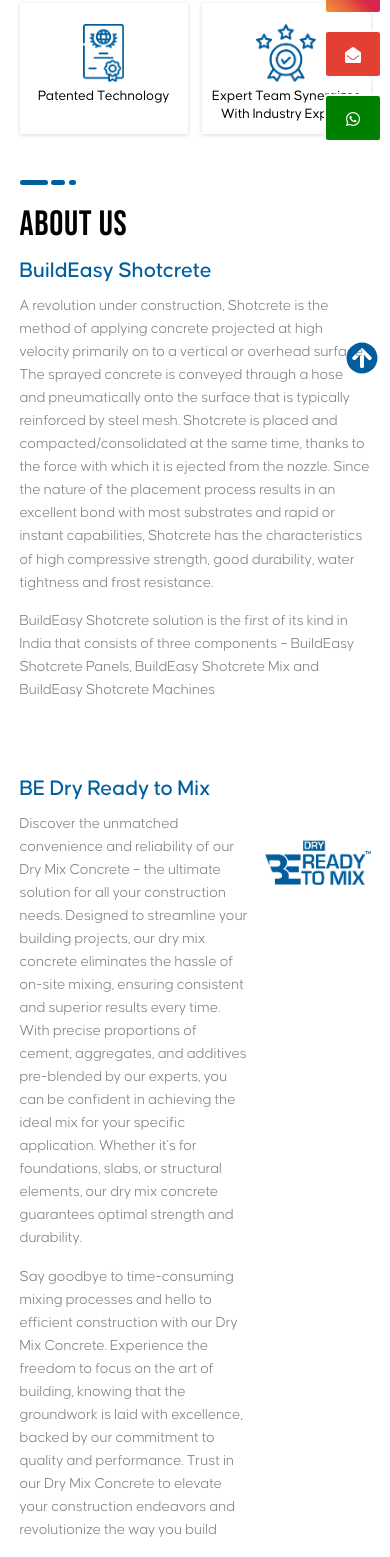
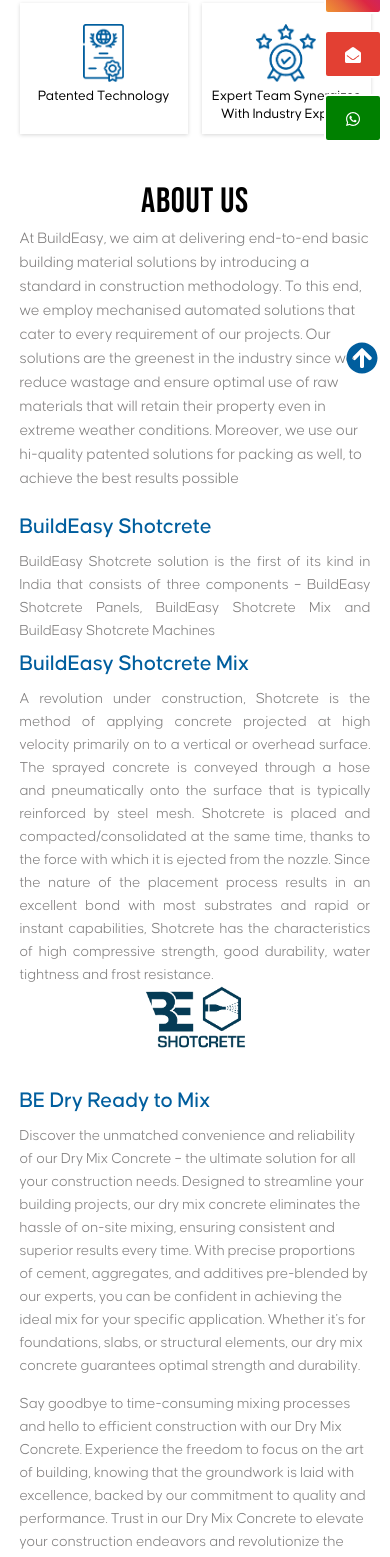
Before and after one commit to nandakumaras11/BuildEasy, a React (Vite) app: page / in a window 390 px wide. Shown: the part 435-1992 px from the top of the page. Built offline with nearby package versions, Linux system fonts and the light colour scheme.

Commit message:
Release 3

```diff
--- a/src/Components/Slider/Slider.tsx
+++ b/src/Components/Slider/Slider.tsx
@@ -23,7 +23,7 @@
         },
         {
             sliderText1: "Piller Mix",
-            sliderText2: "Unveiling the Perfect Strength-Smoothness Blend",
+            sliderText2: "Building Sturdy Pillars and Beams with Ease",
             sliderText3: "Best for long lasting pillers",
             productImage: pillerMix
         }
--- a/src/Home/Home.css
+++ b/src/Home/Home.css
@@ -1,3 +1,6 @@
+.tJustify{
+    text-align: justify;
+}
 .bannerContainer {
     background-image: url(/images/bannerbg.jpg);
     /* height: 78dvh; */
@@ -52,9 +55,22 @@
 .aboutContainer {
     padding: var(--padding);
     margin-top: 18%;
-    justify-content: space-between;
-
-    display: flex;
+    .aboutBEText{
+        color: var(--gray);
+        text-align: left;
+        line-height: 1.5;
+    }
+    .aboutBE_Container{
+        display: flex;
+        flex-direction: column;
+        justify-content: center;
+        align-items: center;
+    }
+    .shortCreateBEAbout{
+        display: flex;
+        padding: 4% 0%;
+        justify-content: space-between;
+    }
 }
 
 
@@ -211,7 +227,7 @@
         }
 
         .column2 {
-            width: 50%;
+            width: 100%;
             padding: 25%;
             background-position: center;
             background-size: contain;
@@ -561,6 +577,7 @@
 /* howItWorks */
 .howItWorksContainer {
     padding: var(--padding2);
+    padding-bottom: 5%;
     margin: 6% 0% 0% 0%;
 
     .productHead {
--- a/src/Home/Home.tsx
+++ b/src/Home/Home.tsx
@@ -1,11 +1,8 @@
 import { SliderSimple } from "../Components/Slider/Slider"
 import "./Home.css"
-import panel1 from "../assets/panel1.png";
-import panel2 from "../assets/panel2.png";
-import panel3 from "../assets/panel3.png";
 import house from "../assets/house.png";
 import shotcreteMachine from "../assets/shortcreteMachine.png";
-import { FaArrowCircleUp, FaHandshake, FaQuoteRight,FaArrowRight } from "react-icons/fa";
+import { FaArrowCircleUp, FaHandshake, FaQuoteRight, FaArrowRight } from "react-icons/fa";
 import "slick-carousel/slick/slick.css";
 import "slick-carousel/slick/slick-theme.css";
 import Slider from "react-slick";
@@ -14,27 +11,46 @@
 import { useState } from "react";
 import { motion } from "framer-motion"
 import { useNavigate } from "react-router-dom";
-import hundred from "../assets/100.png";
+// import hundred from "../assets/100.png";
 import shortcreteLogo from "../assets/shortcreteLogo.png";
 import dryLogo from "../assets/dry.png";
+import shortcreteAdv from "../assets/shortcreteadv.png"
 import { ProductDetails, fasterStrongerSavings, howItWorks, productsProps, shotcretePanels } from "../constant";
 // import aboutImage from "../assets/about.png"
 
 function About() {
-  return (<section className="aboutContainer" data-aos="slide-up">
-    <div className="aboutImage wm100" id="about"  style={{ backgroundImage: `url(${shortcreteLogo})` }}></div>
-    <div className="aboutText wm100">
-      <div className="line">
+  return (<section className="aboutContainer" id="about" data-aos="slide-up">
+    <div className="aboutBE_Container">
+      {/* <div className="line">
         <div className="first"></div>
         <div className="second"></div>
         <div className="third"></div>
-      </div>
+      </div> */}
       <div className="aboutUsHead2">About Us</div>
-      <div className="aboutUsHead1">BuildEasy Shotcrete</div>
-      <div className="aboutUsContent">
-        A revolution under construction, Shotcrete is the method of applying concrete projected at high velocity primarily on to a vertical or overhead surface. The sprayed concrete is conveyed through a hose and pneumatically onto the surface that is typically reinforced by steel mesh. Shotcrete is placed and compacted/consolidated at the same time, thanks to the force with which it is ejected from the nozzle. Since the nature of the placement process results in an excellent bond with most substrates and rapid or instant capabilities, Shotcrete has the characteristics of high compressive strength, good durability, water tightness and frost resistance.
-        <p> BuildEasy Shotcrete solution is the first of its kind in India that consists of three components – BuildEasy Shotcrete Panels, BuildEasy Shotcrete Mix and BuildEasy Shotcrete Machines
-        </p>
+      <div className="aboutBEText tJustify">At BuildEasy, we aim at delivering end-to-end basic
+        building material solutions by introducing a standard in
+        construction methodology. To this end, we employ
+        mechanised automated solutions that cater to every
+        requirement of our projects. Our solutions are the greenest
+        in the industry since we reduce wastage and ensure optimal
+        use of raw materials that will retain their property even in
+        extreme weather conditions. Moreover, we use our
+        hi-quality patented solutions for packing as well, to achieve
+        the best results possible</div>
+    </div>
+    <div className="shortCreateBEAbout">
+      <div className="aboutImage wm100" style={{ backgroundImage: `url(${shortcreteLogo})` }}></div>
+      <div className="aboutText wm100">
+
+        <div className="aboutUsHead1">BuildEasy Shotcrete</div>
+        <div className="aboutUsContent tJustify">
+          BuildEasy Shotcrete solution is the first of its kind in India that consists of three components – BuildEasy Shotcrete Panels, BuildEasy Shotcrete Mix and BuildEasy Shotcrete Machines
+        </div>
+        <div className="aboutUsHead1">BuildEasy Shotcrete Mix</div>
+        <div className="aboutUsContent tJustify">
+          A revolution under construction, Shotcrete is the method of applying concrete projected at high velocity primarily on to a vertical or overhead surface. The sprayed concrete is conveyed through a hose and pneumatically onto the surface that is typically reinforced by steel mesh. Shotcrete is placed and compacted/consolidated at the same time, thanks to the force with which it is ejected from the nozzle. Since the nature of the placement process results in an excellent bond with most substrates and rapid or instant capabilities, Shotcrete has the characteristics of high compressive strength, good durability, water tightness and frost resistance.
+
+        </div>
       </div>
     </div>
   </section>);
@@ -43,16 +59,16 @@
 
 
 function ShortcreteProducts() {
-  return (<section className="shortcreteproductContainer" id="product" data-aos-offset="500" data-aos="slide-up">
+  return (<section className="shortcreteproductContainer" data-aos-offset="500" data-aos="slide-up">
     <div className="shortcreteImage"></div>
     <div className="shortcreteContent">
       <div className="shortcreteContentContent1">Buildeasy</div>
       <div className="shortcreteContentContent2">Shotcrete Products</div>
-      <div className="shortcreteContentContent3"> Introducing the groundbreaking BE Shotcrete Mix, proudly developed by BuildEasy as our exclusive proprietary product. With an impeccable combination of raw materials in the perfect ratio, this innovative mix redefines construction standards. Offering unrivaled strength and durability, BE Shotcrete Mix is designed to excel in various applications. From structural reinforcements to rapid repairs, its versatility knows no bounds. Crafted with precision and expertise, this game-changing product ensures consistent and reliable results on every project. Embrace the future of construction with confidence, as BE Shotcrete Mix from BuildEasy revolutionizes the way you build, delivering exceptional performance and quality like never before
-        <div><FaArrowRight className="icon"/> Cement</div>
-        <div> <FaArrowRight className="icon"/> Sand</div>
-        <div><FaArrowRight className="icon"/>  Aggregates (with size less than 10mm only)</div>
-        <div><FaArrowRight className="icon"/> Fiber & Admixtures etc.</div>
+      <div className="shortcreteContentContent3 tJustify"> Introducing the groundbreaking BE Shotcrete Mix, proudly developed by BuildEasy as our exclusive proprietary product. With an impeccable combination of raw materials in the perfect ratio, this innovative mix redefines construction standards. Offering unrivaled strength and durability, BE Shotcrete Mix is designed to excel in various applications. From structural reinforcements to rapid repairs, its versatility knows no bounds. Crafted with precision and expertise, this game-changing product ensures consistent and reliable results on every project. Embrace the future of construction with confidence, as BE Shotcrete Mix from BuildEasy revolutionizes the way you build, delivering exceptional performance and quality like never before
+        <div><FaArrowRight className="icon" /> Cement</div>
+        <div> <FaArrowRight className="icon" /> Sand</div>
+        <div><FaArrowRight className="icon" />  Aggregates (with size less than 10mm only)</div>
+        <div><FaArrowRight className="icon" /> Fiber & Admixtures etc.</div>
       </div>
 
     </div>
@@ -85,9 +101,9 @@
 function Advantages() {
   return (<section className="advantages">
     <div className="productSubHead">Buildeasy</div>
-    <div className="productHead">Our Advantages</div>
+    <div className="productHead">Shotcrete Advantages</div>
     <div className="advantageRow">
-      <div className="column1">
+      {/* <div className="column1">
         At BuildEasy, we aim at delivering end-to-end basic
         building material solutions by introducing a standard in
         construction methodology. To this end, we employ
@@ -104,9 +120,9 @@
         <div className="hundred" style={{
           backgroundImage: `url(${hundred})`
         }}></div>
-      </div>
+      </div> */}
       <div className="column2" style={{
-        backgroundImage: `url(/images/process.png)`
+        backgroundImage: `url(${shortcreteAdv})`
       }}></div>
       {
         /* <div className="column2" style={{ backgroundImage: `url(${shortcreteadv})` }}></div> */
@@ -141,8 +157,8 @@
     <div className="shotcretePanelsLeft">
       <div className="shortcreteContentContent1">Buildeasy</div>
       <div className="shortcreteContentContent2">Shotcrete Panels</div>
-      <div className="shortcreteContentContent3">BuildEasy Shotcrete Panels are manufactured by sandwiching eps between square
-            mesh on either side. The mesh is cross welded for extra strength..
+      <div className="shortcreteContentContent3 tJustify">BuildEasy Shotcrete Panels are manufactured by sandwiching eps between square
+        mesh on either side. The mesh is cross welded for extra strength..
       </div>
       <div className="shortcretePanels" data-aos="slide-up">
         {shotcretePanels.map((shotcretePanel, index) => {
@@ -154,7 +170,7 @@
               /* <div className="shotcretePanelImage" >{shotcretePanel.image}</div> */
             }
             <div className="shotcretePanelName">{shotcretePanel.text}</div>
-            <div className="shotcretePanelCaption">{shotcretePanel.caption}</div>
+            <div className="shotcretePanelCaption tJustify">{shotcretePanel.caption}</div>
           </div>;
         })}
       </div>
@@ -175,7 +191,7 @@
     <div className="shortcreteMachineRight">
       <div className="shortcreteContentContent1">Buildeasy</div>
       <div className="shortcreteContentContent2">Shotcrete Machine</div>
-      <div className="shortcreteContentContent3">Discover the cutting-edge BuildEasy Shotcrete Machine, a state-of-the-art equipment designed to revolutionize concrete application. Engineered by BuildEasy, this advanced machine empowers construction professionals with the ability to project concrete mixture at high pressure, ensuring precise and efficient placement. The Shotcrete Machine features a seamlessly integrated system, including a powerful mixer, a reliable additive pump, a robust compressor, a versatile sprayer arm, and an intuitive control system. With this innovative equipment at your disposal, you can effortlessly tackle a wide range of projects, from commercial building to residential projects. Embrace the future of concrete application with the BuildEasy Shotcrete Machine, where efficiency, precision, and performance converge to elevate your construction endeavors to new heights
+      <div className="shortcreteContentContent3 tJustify">Discover the cutting-edge BuildEasy Shotcrete Machine, a state-of-the-art equipment designed to revolutionize concrete application. Engineered by BuildEasy, this advanced machine empowers construction professionals with the ability to project concrete mixture at high pressure, ensuring precise and efficient placement. The Shotcrete Machine features a seamlessly integrated system, including a powerful mixer, a reliable additive pump, a robust compressor, a versatile sprayer arm, and an intuitive control system. With this innovative equipment at your disposal, you can effortlessly tackle a wide range of projects, from commercial building to residential projects. Embrace the future of concrete application with the BuildEasy Shotcrete Machine, where efficiency, precision, and performance converge to elevate your construction endeavors to new heights
       </div>
     </div>
   </section>);
@@ -184,7 +200,7 @@
 
 
 function BEProducts(props: any) {
-  return (<section className="buildEasyProductsContainer">
+  return (<section className="buildEasyProductsContainer" id="product">
     <div className="productSubHead">  Buildeasy Product</div>
     <div className="productHead">   Our BuildEasy Product</div>
     <div className="productFilter">
@@ -238,7 +254,7 @@
 function Customers() {
   return (<section className="customer">
     <div className="customerHead">Our Customers Deserve the Best</div>
-    <div className="customerCaption">Our advanced dry mix concrete solutions are the greenest in the industry since we reduce wastage and involve
+    <div className="customerCaption ">Our advanced dry mix concrete solutions are the greenest in the industry since we reduce wastage and involve
       optimal use of raw materials, which will retain their property even in extreme weather conditions.</div>
     <img src="/images/process.png" data-aos="zoom-in" data-aos-offset="300" alt="process_img" className="process_img" />
     <div className="QaQ" data-aos-offset="700">Our Unique <span>QaQ</span> Approach</div>
@@ -273,8 +289,7 @@
         <div className="contactUsValues">
           <div className="linebreak subContents">{`Eco Best Build LLP
 6/38/BE, 1st Floor, Koyikkakudiyil Building,
-Above SBI De Paul Branch, Angamaly, Kerala-683589.
-info@build-easy.in, +91 9645 799 933`}</div>
+Above SBI De Paul Branch, Angamaly, Kerala-683589.`}</div>
 
         </div>
       </div>
@@ -327,7 +342,7 @@
     <section className="dryProductContainer" data-aos-offset="500" data-aos="slide-up">
       <div className="aboutUsHead1">BE Dry Ready to Mix</div>
       <div className="dryMixInfo">
-        <div className="dryMixContent">
+        <div className="dryMixContent tJustify">
           Discover the unmatched convenience and reliability of our Dry Mix Concrete – the ultimate solution for all your construction needs. Designed to streamline your building projects, our dry mix concrete eliminates the hassle of on-site mixing, ensuring consistent and superior results every time. With precise proportions of cement, aggregates, and additives pre-blended by our experts, you can be confident in achieving the ideal mix for your specific application. Whether it's for foundations, slabs, or structural elements, our dry mix concrete guarantees optimal strength and durability. <p>Say goodbye to time-consuming mixing processes and hello to efficient construction with our Dry Mix Concrete. Experience the freedom to focus on the art of building, knowing that the groundwork is laid with excellence, backed by our commitment to quality and performance. Trust in our Dry Mix Concrete to elevate your construction endeavors and revolutionize the way you build</p>.
         </div>
         <div className="dryImage" style={{ backgroundImage: `url(${dryLogo})` }}>
@@ -369,10 +384,10 @@
       <DryProducts />
       <ShortcreteProducts />
       <FasterStrongerSavings />
+      <ShortcretePanels />
+      <SHortcreteMachine />
       <Advantages />
       <HowItWorks />
-      <ShortcretePanels />
-      <SHortcreteMachine />
       <BEProducts productFilter={productFilter} setFilter={setFilter} navigate={navigate} filteredProducts={filteredProducts} />
       <Customers />
       <HappyClients />
--- a/src/Home/HomeMobile.css
+++ b/src/Home/HomeMobile.css
@@ -4,9 +4,11 @@
         /* margin-bottom: 10% !important; */
 
     }
-    .fixedIons{
+
+    .fixedIons {
         width: 15%;
     }
+
     .showMenu {
         -webkit-transform: translateX(0) !important;
         transform: translateX(0) !important;
@@ -160,10 +162,22 @@
     }
 
     .aboutContainer {
-        flex-direction: column-reverse;
         margin-top: 10%;
 
+        .shortCreateBEAbout {
+            flex-direction: column-reverse;
+
+            .aboutImage {
+                width: 100%;
+                padding: 9% 0%;
+                margin-top: 0%;
+            }
+        }
+
+
     }
+
+
 
     .wm100 {
         width: 100%
@@ -301,6 +315,7 @@
         padding-top: 7%;
         padding-bottom: 7%;
         background-image: none;
+
         .advantageRow {
             flex-direction: column;
             width: 100%;
@@ -430,4 +445,31 @@
 
         }
     }
+    .dryMixInfo {
+        display: flex;
+        flex-direction: column;
+        .dryMixContent{
+            width: 100% !important;
+        }
+        .dryImage{
+            width: 100% !important;
+            padding: 9% 0%;
+            margin-top: 0%;
+        }
+    }
+    .productDetailContainer{
+        flex-direction: column;
+        .productImage, .productInfo{
+            width: 100% !important;
+        }
+        .productInfo{
+            padding: 0;
+            .size{
+                padding:7% 0%
+            }
+        }
+        .productImage{
+            padding: 40% 0%;
+        }
+    }
 }
--- a/src/index.css
+++ b/src/index.css
@@ -10,11 +10,16 @@
     -webkit-font-smoothing: antialiased;
     -moz-osx-font-smoothing: grayscale;
     -webkit-text-size-adjust: 100%;
+    scroll-behavior: smooth;
   }
 
+  html {
+    scroll-behavior: smooth;
+  }
 
   body {
     margin: 0;
+    scroll-behavior: smooth;
     padding: 0;
     min-width: 320px;
     min-height: 100vh;
@@ -26,7 +31,7 @@
     --margin: 0 15%;
     --blue: #005e9e;
     --gray: #7e7c7c;
-    --bgGray:#f0f0f0;
+    --bgGray: #f0f0f0;
 
   }
 
@@ -86,6 +91,7 @@
     src: local('Causten'), url(./assets/Causten-Bold.otf) format('woff');
     font-weight: 800;
   }
+
   @font-face {
     font-family: 'Causten';
     src: local('Causten'), url(./assets/Causten-Black.otf) format('woff');
```
Also changed, not shown: src/Components/Footer/Footer.tsx (+12 -1 lines), src/TopBar/TopBar.tsx (+4 -3 lines), src/constant.ts (+6 -6 lines), src/assets/shortcreteadv.png.
